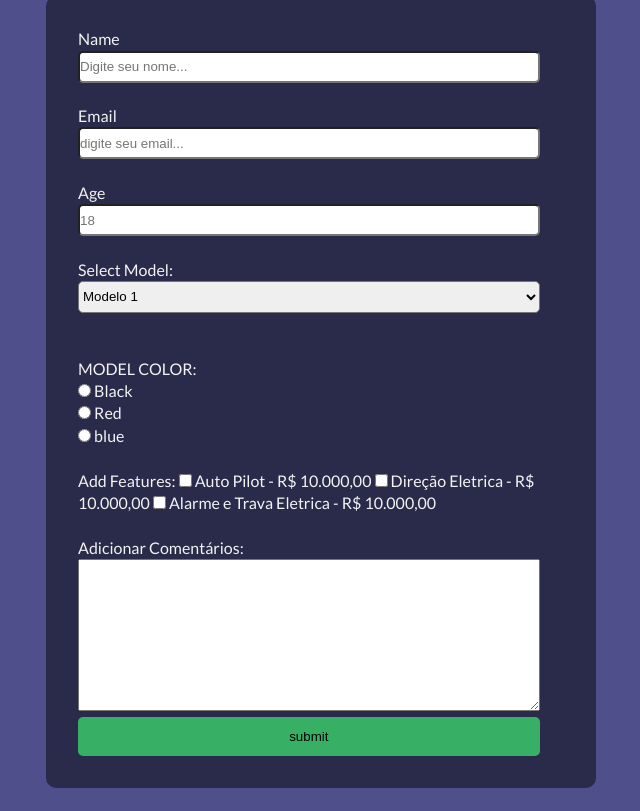
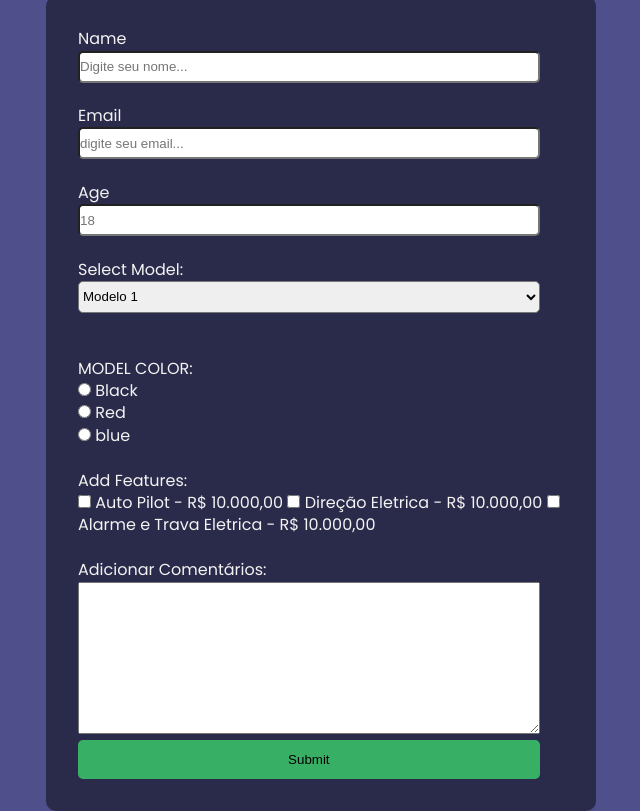
Before and after one commit to matheuslguedes/formulario, a plain HTML site: page index.html in a window 1280 px wide. Shown: the part 175-986 px from the top of the page, without its empty margins (319-959 px from the left). Before the commit the page ends 963 px from the top, so only its background shows below. Drawn offline with Linux system fonts and the light colour scheme.

Commit message:
commit-16-08/2

```diff
--- a/css/style.css
+++ b/css/style.css
@@ -1,17 +1,19 @@
-@import url('https://fonts.googleapis.com/css2?family=Lato:ital,wght@0,100;0,300;0,400;0,700;0,900;1,100;1,300;1,700;1,900&display=swap');
+@import url('https://fonts.googleapis.com/css2?family=Poppins:ital,wght@0,100;0,200;0,300;0,400;0,500;0,600;1,100;1,200;1,300;1,400;1,500;1,600&display=swap');
 *{
     margin: 0;
     padding: 0;
     box-sizing: border-box;
 }
 body{
-    font-family: 'Lato', sans-serif;
+    font-family: 'Poppins', sans-serif;
     width: 100%;
     height: 100%;
     background-color: #4F4F8B;
     color: #F3F3F3;
     line-height: 1.4;
 }
+
+
 h1{
     margin-top: 30px;
     font-size: 36px;
@@ -38,9 +40,7 @@ p{
     height: 2rem;
     cursor: pointer;
     border-radius: 5px;
-}
-#survely-form .block::selection{
-    border: 1px solid blue;
+    outline-color: blue;
 }
 input.btn{
     background-color: #37AF65;
@@ -51,6 +51,8 @@ input.btn{
     cursor: pointer;
 
 }
+
 #survely-form textarea{
     width: 95%;
+    outline: none;
 }
--- a/index.html
+++ b/index.html
@@ -44,13 +44,12 @@
             <br>
             <br>
             <label for="features">Add Features:</label>
+            <br>
                 <input type="checkbox" name="features" id="autopilot">
                 <label for="features">Auto Pilot - R$ 10.000,00</label>
-
-        <input type="checkbox" name="features" id="autopilot">
+                <input type="checkbox" name="features" id="direcao">
                 <label for="features">Direção Eletrica - R$ 10.000,00</label>
-
-        <input type="checkbox" name="features" id="autopilot">
+                <input type="checkbox" name="features" id="alarme">
                 <label for="features">Alarme e Trava Eletrica - R$ 10.000,00</label>
             <br>
             <br>
@@ -58,7 +57,8 @@
             <br>
             <textarea name="comentarios" id="comentarios" cols="30" rows="10"></textarea>
             <br>
-        <input type="submit" value="submit" class="btn">
+            <input type="submit" value="Submit" class="btn">
         </form>
+
 </body>
 </html>
```
Lines whose indentation alone changed are shown as unchanged.
